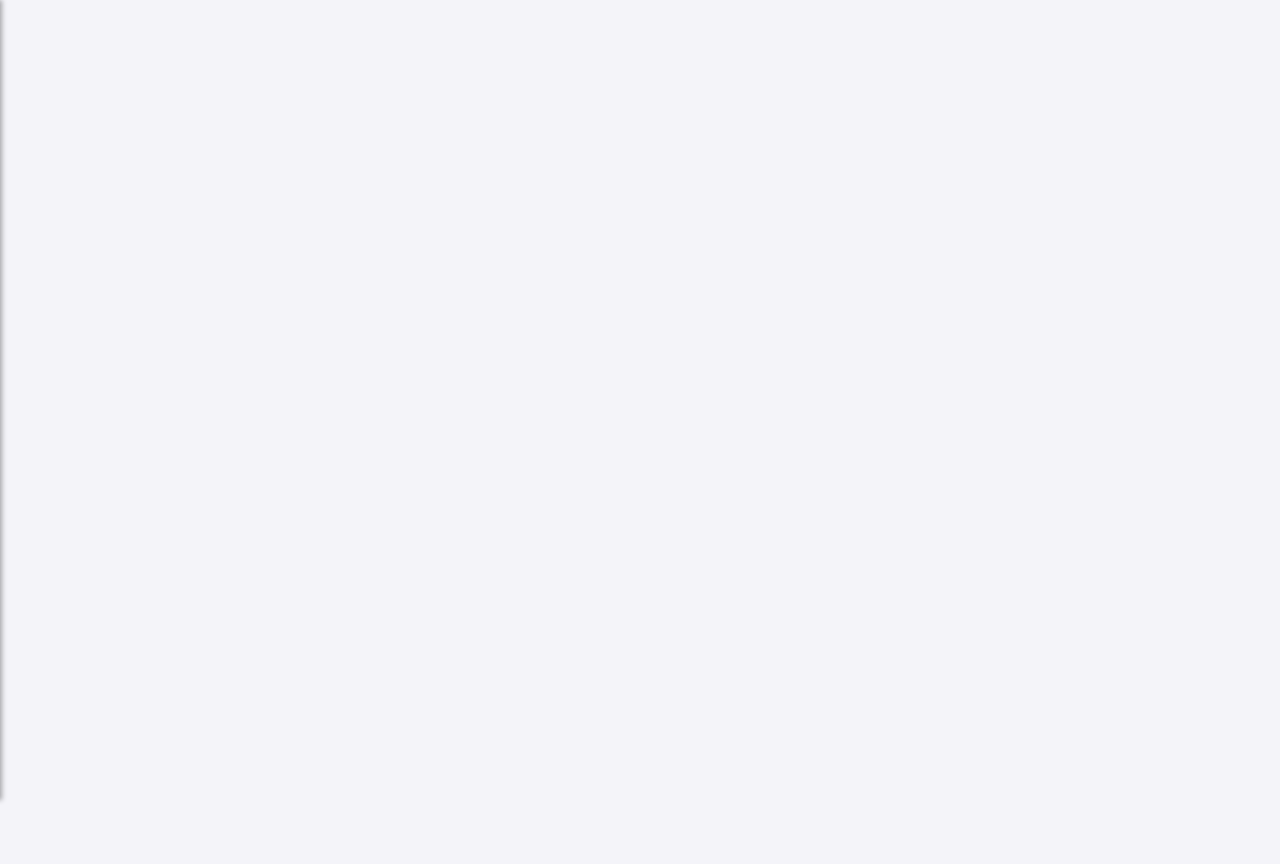
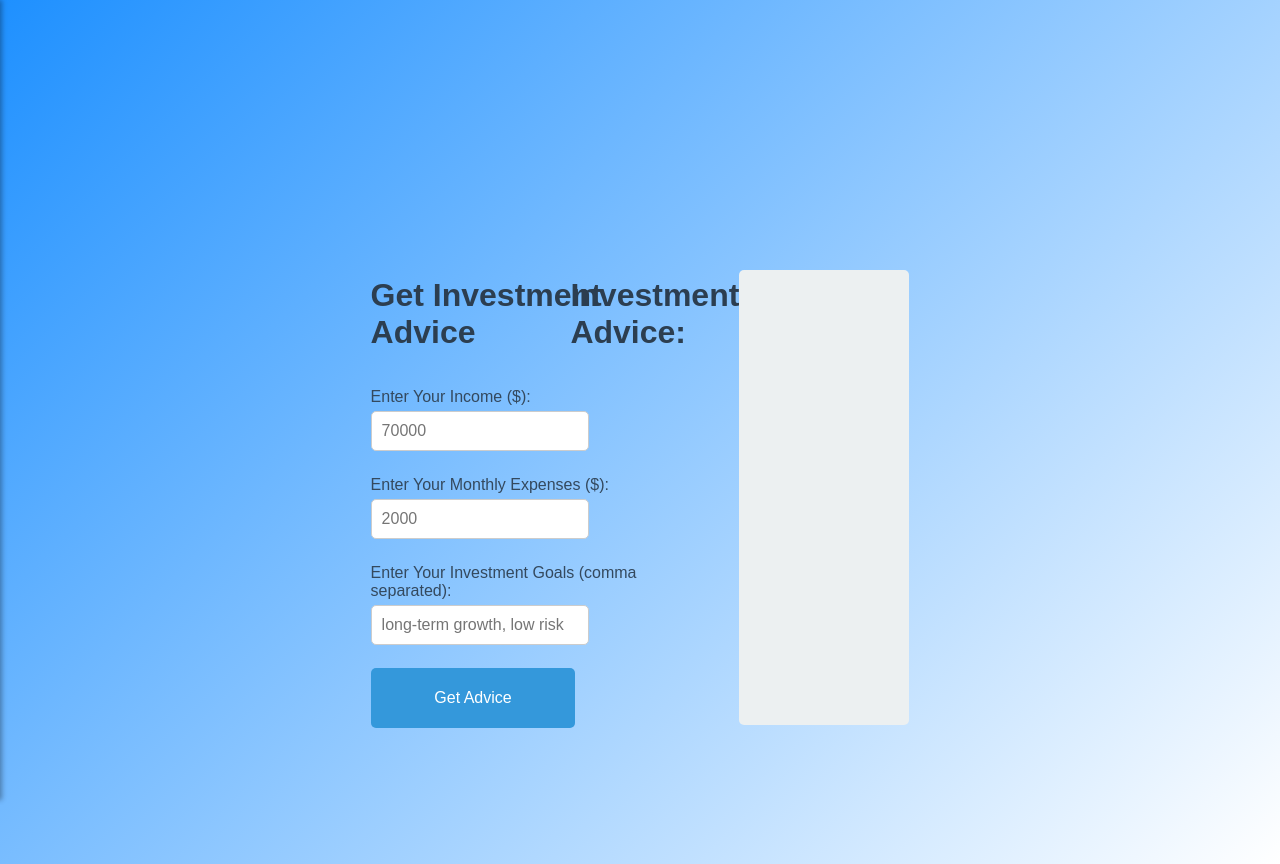
Before and after one commit to YavorPenev/Legends_HackTUES11, a React app in the folder Frontend/: page /advice in a window 1280 px wide. Before the commit this address had no page. Before the commit the page ends 800 px from the top, so only its background shows below. Built offline with nearby package versions, Linux system fonts and the light colour scheme; the HTML template or start-up script is replaced by a standard one.

Commit message:
root jsx pages

```diff
--- /dev/null
+++ b/Frontend/src/advice.jsx
@@ -0,0 +1,79 @@
+import React, { useState } from "react";
+import "./styles/advice.css";
+
+function Advice() {
+    const [income, setIncome] = useState("");
+    const [expenses, setExpenses] = useState("");
+    const [goals, setGoals] = useState("");
+    const [advice, setAdvice] = useState("");
+
+    const getAdvice = async () => {
+        if (!income || !expenses || !goals) {
+            alert("Please fill in all fields!");
+            return;
+        }
+
+        const userProfile = {
+            income: parseInt(income.trim()),
+            expenses: parseInt(expenses.trim()),
+            goals: goals.trim().split(",").map(goal => goal.trim())
+        };
+
+        try {
+            const response = await fetch("/advice", {
+                method: "POST",
+                headers: { "Content-Type": "application/json" },
+                body: JSON.stringify({ userProfile })
+            });
+
+            if (!response.ok) {
+                throw new Error("Failed to fetch advice");
+            }
+
+            const data = await response.json();
+            setAdvice(data.advice);
+        } catch (error) {
+            console.error("Error:", error);
+            alert("Something went wrong. Check the console.");
+        }
+    };
+
+    return (
+        <div className="container">
+            <div className="cont-elem">
+                <h2>Get Investment Advice</h2>
+                <label htmlFor="income">Enter Your Income ($):</label>
+                <input
+                    type="number"
+                    id="income"
+                    value={income}
+                    onChange={(e) => setIncome(e.target.value)}
+                    placeholder="70000"
+                />
+                <label htmlFor="expenses">Enter Your Monthly Expenses ($):</label>
+                <input
+                    type="number"
+                    id="expenses"
+                    value={expenses}
+                    onChange={(e) => setExpenses(e.target.value)}
+                    placeholder="2000"
+                />
+                <label htmlFor="goals">Enter Your Investment Goals (comma separated):</label>
+                <input
+                    type="text"
+                    id="goals"
+                    value={goals}
+                    onChange={(e) => setGoals(e.target.value)}
+                    placeholder="long-term growth, low risk"
+                />
+                <button type="button" id="getAdviceButton" onClick={getAdvice}>
+                    Get Advice
+                </button>
+            </div>
+            <h2 id="inv2">Investment Advice:</h2>
+            <pre id="investmentAdvice">{advice}</pre>
+        </div>
+    );
+}
+
+export default Advice;
--- a/Frontend/src/login.jsx
+++ b/Frontend/src/login.jsx
@@ -1,4 +1,5 @@
 import React, { useState } from "react";
+import "./styles/login.css";
 import { createRoot } from 'react-dom/client';
 import { StrictMode } from "react";
 import { NavLink } from "react-router";
@@ -37,6 +38,7 @@ function Login() {
     };
 
     return (
+
         <div className="input-box">
             <h1>Login:</h1>
             <div className="info">
--- a/Frontend/src/main.jsx
+++ b/Frontend/src/main.jsx
@@ -6,6 +6,8 @@ import Carousel from './parts/carousel';
 import ThemeChange from './parts/ThemeChange';
 import Calculator from './calculator';
 import Login from './login';
+import Signup from './signup';
+import Advice from './advice';
 import "./styles/index.css";
 import "./styles/themestyles.css";
 
@@ -247,6 +249,8 @@ function App() {
                 <Route path="/" element={<Main />} />
                 <Route path="/calculator" element={<Calculator />} />
                 <Route path="/login" element={<Login />} />
+                <Route path="/signup" element={<Signup />} />
+                <Route path="/advice" element={<Advice />} />
             </Routes>
         </Router>
     );
--- /dev/null
+++ b/Frontend/src/signup.jsx
@@ -0,0 +1,78 @@
+import React, { useState } from "react";
+import "./styles/signup.css";
+
+function Signup() {
+    const [email, setEmail] = useState("");
+    const [username, setUsername] = useState("");
+    const [password, setPassword] = useState("");
+
+    const handleSignup = async () => {
+        if (!email || !username || !password) {
+            alert('Please fill in all fields');
+            return;
+        }
+
+        try {
+            const response = await fetch('/signup', {
+                method: 'POST',
+                headers: {
+                    'Content-Type': 'application/json',
+                },
+                body: JSON.stringify({ email, username, password }),
+            });
+
+            const result = await response.json();
+
+            if (response.ok) {
+                alert(result.message);
+                window.location.href = '/'; // Redirect to home page
+            } else {
+                alert(result.error);
+            }
+        } catch (err) {
+            console.error('Error during signup:', err);
+            alert('An error occurred. Please try again.');
+        }
+    };
+
+    return (
+        <div className="input-box">
+            <h1>Sign Up:</h1>
+            <div className="info">
+                <i className="fa-solid fa-user"></i>
+                <input
+                    type="email"
+                    id="email"
+                    placeholder="Enter your email"
+                    value={email}
+                    onChange={(e) => setEmail(e.target.value)}
+                />
+            </div>
+            <div className="info">
+                <i className="fa-solid fa-user"></i>
+                <input
+                    type="text"
+                    id="user_name"
+                    placeholder="Enter your username"
+                    value={username}
+                    onChange={(e) => setUsername(e.target.value)}
+                />
+            </div>
+            <div className="info">
+                <i className="fa-solid fa-user"></i>
+                <input
+                    type="password"
+                    id="password"
+                    placeholder="Enter user password"
+                    value={password}
+                    onChange={(e) => setPassword(e.target.value)}
+                />
+            </div>
+            <div className="submit-btn">
+                <button type="button" id="signup-btn" onClick={handleSignup}>Sign Up</button>
+            </div>
+        </div>
+    );
+}
+
+export default Signup;
```
Also changed, not shown: 1 other file (tests, documents, lock files or other folders).
